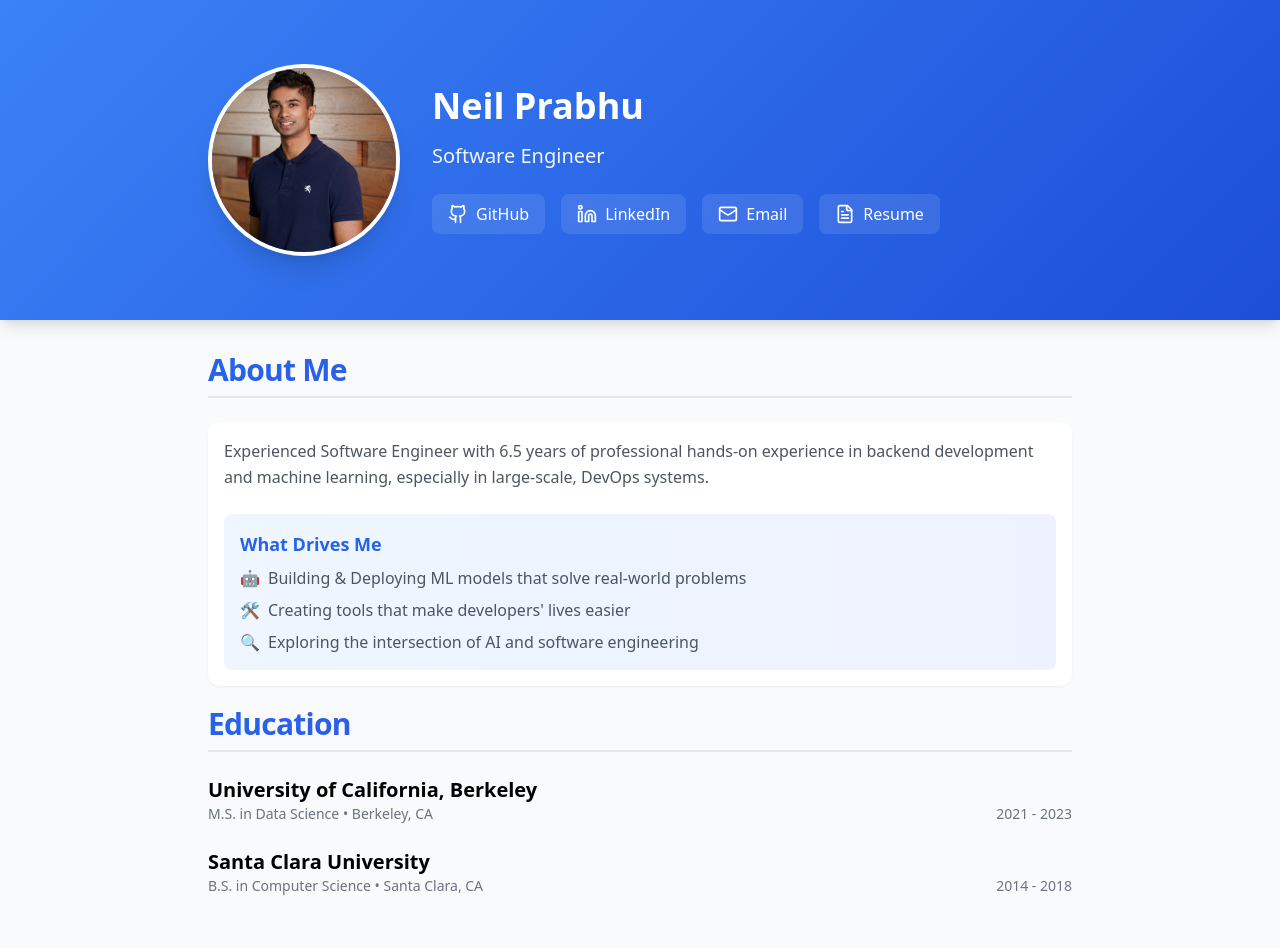
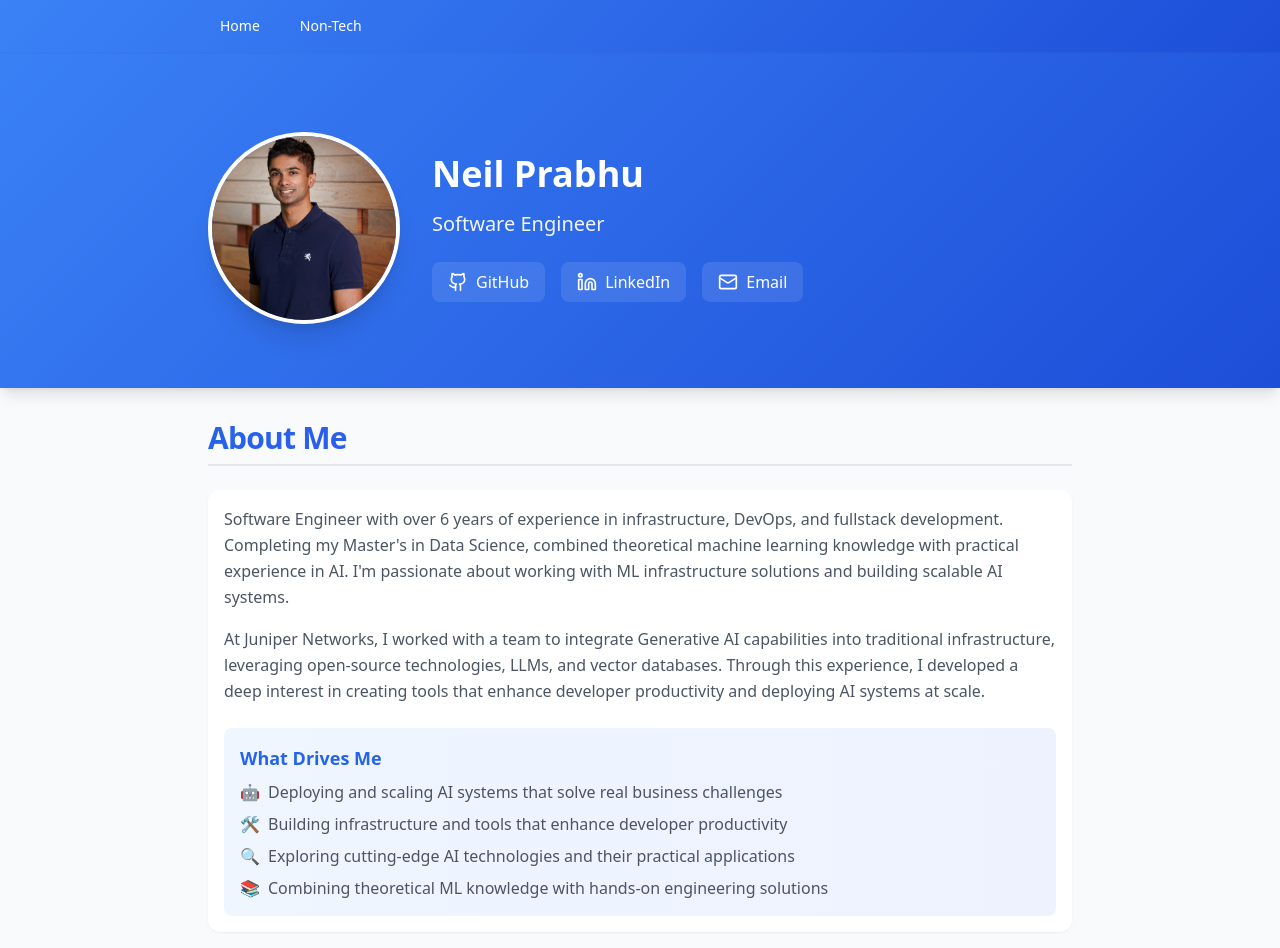
Before and after one commit to NeilPrabhu/NeilPrabhu.github.io, a React (Vite) app: page / in a window 1280 px wide. Shown: the top 948 px of the page. Built offline with nearby package versions, Linux system fonts and the light colour scheme.

Commit message:
new updates

```diff
--- a/index.html
+++ b/index.html
@@ -4,7 +4,7 @@
     <meta charset="UTF-8" />
     <link rel="icon" href="/favicon.svg" type="image/svg+xml" />
     <meta name="viewport" content="width=device-width, initial-scale=1.0" />
-    <title>Neil Prabhu - Portfolio</title>
+    <title>Neil Prabhu</title>
   </head>
   <body>
     <div id="root"></div>
--- a/package.json
+++ b/package.json
@@ -16,7 +16,8 @@
   "dependencies": {
     "lucide-react": "^0.344.0",
     "react": "^18.3.1",
-    "react-dom": "^18.3.1"
+    "react-dom": "^18.3.1",
+    "react-router-dom": "^7.1.5"
   },
   "devDependencies": {
     "@eslint/js": "^9.9.1",
--- a/src/App.tsx
+++ b/src/App.tsx
@@ -1,37 +1,50 @@
 import React from 'react';
+import { BrowserRouter as Router, Route, Routes } from 'react-router-dom';
 import Header from './components/Header';
 import About from './components/About';
 import Skills from './components/Skills';
 import Experience from './components/Experience';
 import Projects from './components/Projects';
 import Education from './components/Education';
+import NonTech from './components/NonTech';
 
-function App() {
+function Home() {
   return (
-    <div className="min-h-screen bg-gray-50">
-      <Header />
-
-      <main className="max-w-4xl mx-auto px-4 py-8">
+    <>
       <About />
+      <Projects />
       <Education />
-        <Experience />
+      {/* <Experience /> */}
       <Skills />
-        <Projects />
-
       <section className="mb-8">
         <h2 className="text-2xl font-bold text-gray-900 mb-2">Get in Touch</h2>
         <div className="bg-white rounded-xl shadow-sm p-4">
           <p className="text-gray-600 mb-2">
             I'm always open to discussing new projects and opportunities.
           </p>
-            <a href="mailto:neilprabhu40@gmail.com"
-               className="inline-block bg-primary hover:bg-primary-dark text-white px-4 py-2 rounded-lg transition-colors">
+          <a
+            href="mailto:neilprabhu40@gmail.com"
+            className="inline-block bg-primary hover:bg-primary-dark text-white px-4 py-2 rounded-lg transition-colors"
+          >
             Contact Me
           </a>
         </div>
       </section>
+    </>
+  );
+}
+
+function App() {
+  return (
+    <Router>
+      <div className="min-h-screen bg-gray-50">
+        <Header />
+        <main className="max-w-4xl mx-auto px-4 py-8">
+          <Routes>
+            <Route path="/" element={<Home />} />
+            <Route path="/non-tech" element={<NonTech />} />
+          </Routes>
         </main>
-
         <footer className="border-t">
           <div className="max-w-4xl mx-auto px-4 py-4">
             <p className="text-center text-gray-600">
@@ -40,6 +53,7 @@ function App() {
           </div>
         </footer>
       </div>
+    </Router>
   );
 }
 
--- a/src/components/About.tsx
+++ b/src/components/About.tsx
@@ -5,24 +5,35 @@ export default function About() {
     <section className="mb-5">
       <h2 className="text-2xl font-bold text-gray-900 mb-2">About Me</h2>
       <div className="bg-white rounded-xl shadow-sm p-4">
+        <p className="text-gray-600 leading-relaxed mb-4">
+          Software Engineer with over 6 years of experience in infrastructure, DevOps, and fullstack development.
+          Completing my Master's in Data Science, combined theoretical machine learning knowledge with
+          practical experience in AI. I'm passionate about working with ML infrastructure solutions
+          and building scalable AI systems.
+        </p>
         <p className="text-gray-600 leading-relaxed">
-        Experienced Software Engineer with 6.5 years of professional hands-on experience in backend development and machine learning,
-        especially in large-scale, DevOps systems.
+          At Juniper Networks, I worked with a team to integrate Generative AI capabilities into traditional infrastructure,
+          leveraging open-source technologies, LLMs, and vector databases. Through this experience, I developed a deep
+          interest in creating tools that enhance developer productivity and deploying AI systems at scale.
         </p>
         <div className="mt-6 bg-gradient-to-r from-blue-50 to-indigo-50 p-4 rounded-lg">
           <h3 className="text-lg font-semibold text-primary mb-2">What Drives Me</h3>
           <ul className="space-y-2 text-gray-600">
             <li className="flex items-center gap-2">
               <span className="text-primary">🤖</span>
-              <span>Building & Deploying ML models that solve real-world problems</span>
+              <span>Deploying and scaling AI systems that solve real business challenges</span>
             </li>
             <li className="flex items-center gap-2">
               <span className="text-primary">🛠️</span>
-              <span>Creating tools that make developers' lives easier</span>
+              <span>Building infrastructure and tools that enhance developer productivity</span>
             </li>
             <li className="flex items-center gap-2">
               <span className="text-primary">🔍</span>
-              <span>Exploring the intersection of AI and software engineering</span>
+              <span>Exploring cutting-edge AI technologies and their practical applications</span>
+            </li>
+            <li className="flex items-center gap-2">
+              <span className="text-primary">📚</span>
+              <span>Combining theoretical ML knowledge with hands-on engineering solutions</span>
             </li>
           </ul>
         </div>
--- a/src/components/Header.tsx
+++ b/src/components/Header.tsx
@@ -1,16 +1,18 @@
 import React from 'react';
 import { Github, Linkedin, Mail, FileText } from 'lucide-react';
+import Navigation from './Navigation';
 
 export default function Header() {
   return (
     <header className="gradient-bg text-white shadow-lg">
+      <Navigation />
       <div className="max-w-4xl mx-auto px-4 py-16">
         <div className="flex flex-col md:flex-row items-center gap-8">
           <img
-            src="/profile2.jpg" // Reference the image directly from the public folder
+            src="/profile2.jpg"
             alt="Neil Prabhu"
             className="w-48 h-48 rounded-full object-cover shadow-xl border-4 border-white"
-            />
+          />
           <div>
             <h1 className="text-4xl font-bold mb-4">Neil Prabhu</h1>
             <p className="text-xl text-gray-100 mb-6">Software Engineer</p>
@@ -32,12 +34,14 @@ export default function Header() {
                 <Mail size={20} />
                 Email
               </a>
+              {/* Commented out Resume link
               <a href="/NeilPrabhu_Resume.pdf"
                  download
                  className="flex items-center gap-2 bg-white/10 hover:bg-white/20 text-white px-4 py-2 rounded-lg transition-colors">
                 <FileText size={20} />
                 Resume
               </a>
+              */}
             </div>
           </div>
         </div>
--- /dev/null
+++ b/src/components/Navigation.tsx
@@ -0,0 +1,27 @@
+import React from 'react';
+import { Link } from 'react-router-dom';
+
+const Navigation = () => {
+  return (
+    <nav className="gradient-bg shadow-sm mb-4">
+      <div className="max-w-4xl mx-auto px-4 py-2 flex justify-start items-center">
+        <div className="flex space-x-4">
+          <Link
+            to="/"
+            className="px-3 py-2 rounded-md text-sm font-medium text-white hover:bg-gray-700 transition-colors duration-300"
+          >
+            Home
+          </Link>
+          <Link
+            to="/non-tech"
+            className="px-3 py-2 rounded-md text-sm font-medium text-white hover:bg-gray-700 transition-colors duration-300"
+          >
+            Non-Tech
+          </Link>
+        </div>
+      </div>
+    </nav>
+  );
+};
+
+export default Navigation;
--- /dev/null
+++ b/src/components/NonTech.tsx
@@ -0,0 +1,33 @@
+import React from 'react';
+
+const NonTech = () => {
+  return (
+    <section className="mb-12">
+      <h2 className="text-2xl font-bold text-gray-900 mb-4">
+        Non-Tech Related Stuff
+      </h2>
+      <div className="grid grid-cols-1 gap-6">
+        <div className="bg-white rounded-xl shadow-sm p-6 hover:shadow-md transition-shadow">
+          <h3 className="text-xl font-semibold text-gray-900">
+            Recipes 🍴
+          </h3>
+          <p className="text-gray-600 mb-4">
+            <a
+              href="https://thehappypear.ie/plant-based-and-vegan-recipes/almond-corissant-baked-oats/"
+              className="text-primary hover:underline"
+              target="_blank"
+              rel="noopener noreferrer"
+            >
+              Almond Croissant Baked Oats
+            </a>
+          </p>
+          <p className="text-gray-500 italic">
+            This page is in construction phase 😊
+          </p>
+        </div>
+      </div>
+    </section>
+  );
+};
+
+export default NonTech;
--- a/src/components/Skills.tsx
+++ b/src/components/Skills.tsx
@@ -3,8 +3,8 @@ import React from 'react';
 export default function Skills() {
   const skills = {
     ml: ['PyTorch', 'PySpark', 'Databricks', 'Keras', 'Spark'],
-    development: ['React.js', 'Svelte.js' ,'TypeScript', 'Node.js', 'Python', 'Golang'],
-    tools: ['Docker', 'Kubernetes', 'AWS/Azure', 'CI/CD - Jenkins']
+    development: ['Svelte.js' ,'TypeScript', 'Node.js', 'Python', 'Golang', 'Ruby on Rails', 'perl'],
+    tools: ['Docker', 'Kubernetes', 'AWS/Azure', 'CI/CD - Jenkins', 'AWS- S3, EC2, Lambda', 'Azure - Blob Storage, AKS ,Functions']
   };
 
   return (
```
Also changed, not shown: 3 other files (tests, documents, lock files or other folders). Lines whose indentation alone changed are shown as unchanged.
